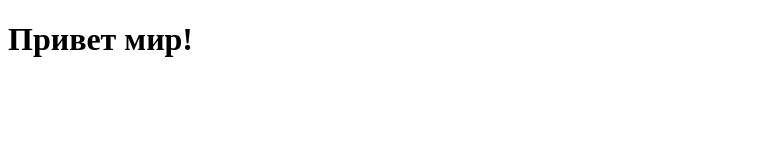
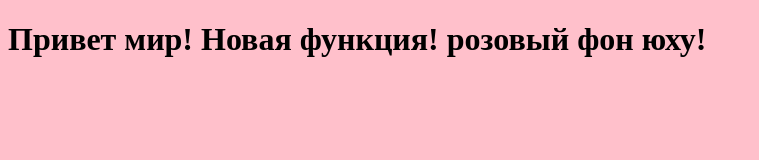
Before and after one commit to metahesh/test-site, a plain HTML site: page index.html in a window 1280 px wide. Shown: the whole page, without its empty margins (0-759 px from the left). Drawn offline with Linux system fonts and the light colour scheme.

Commit message:
Добавлен розовый фон

```diff
--- a/index.html
+++ b/index.html
@@ -4,9 +4,10 @@
 	<meta charset="UTF-8">
 	<meta name="viewport" content="width=device-width, initial-scale=1.0">
 	<meta http-equiv="X-UA-Compatible" content="ie=edge">
+	<link rel="stylesheet" href="style.css">
 	<title>Document</title>
 </head>
 <body>
-	<h1>Привет мир!</h1>
+	<h1>Привет мир! Новая функция! розовый фон юху!</h1>
 </body>
 </html>
--- a/style.css
+++ b/style.css
@@ -0,0 +1,3 @@
+body {
+	background: pink;
+}
```
